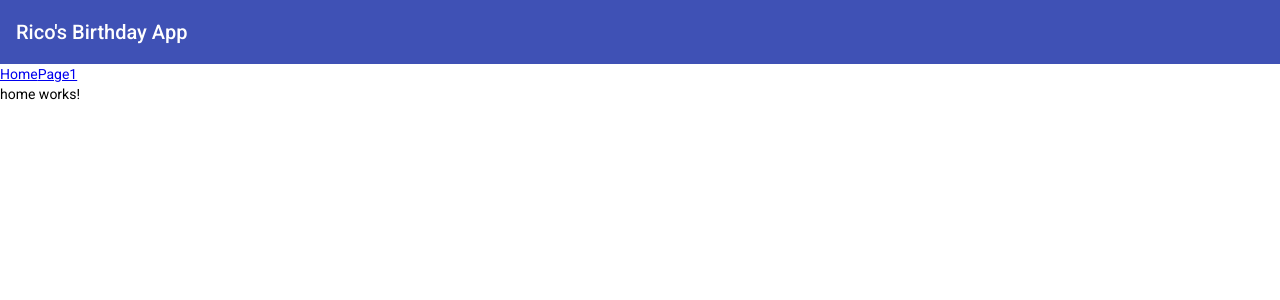
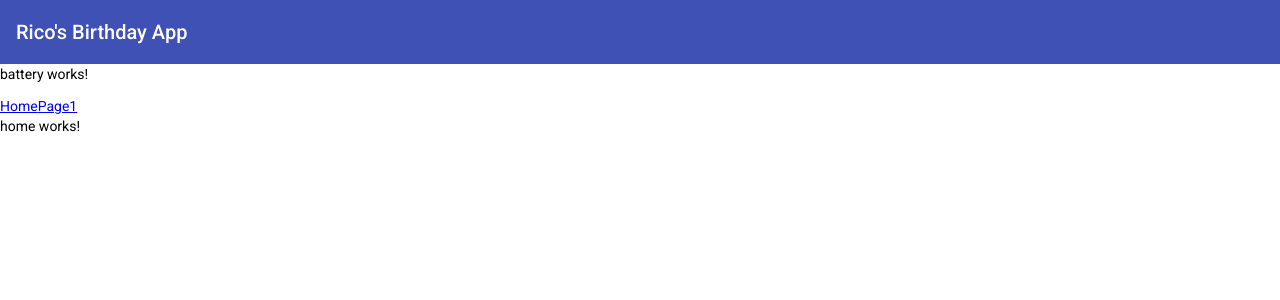
Before and after one commit to RoDoerIng/BirthdayApp, an Angular app: page / in a window 1280 px wide. Shown: the top 300 px of the page. Built offline with nearby package versions, Linux system fonts and the light colour scheme.

Commit message:
Add battery component

```diff
--- a/src/app/app.component.html
+++ b/src/app/app.component.html
@@ -12,6 +12,7 @@
 <mat-toolbar color="primary">
   <span>Rico's Birthday App</span>
 </mat-toolbar>
+<app-battery></app-battery>
 
 <a [routerLink]="['/']">Home</a>
 <a [routerLink]="['/page1']">Page1</a>
--- a/src/app/app.module.ts
+++ b/src/app/app.module.ts
@@ -9,12 +9,14 @@ import { MatToolbarModule } from '@angular/material/toolbar';
 import { HomeComponent } from './home/home.component';
 import { RouterModule } from '@angular/router';
 import { Page1Component } from './page1/page1.component';
+import { BatteryComponent } from './battery/battery.component';
 
 @NgModule({
   declarations: [
     AppComponent,
     HomeComponent,
-    Page1Component
+    Page1Component,
+    BatteryComponent
   ],
   imports: [
     BrowserModule,
--- /dev/null
+++ b/src/app/battery/battery.component.html
@@ -0,0 +1 @@
+<p>battery works!</p>
--- /dev/null
+++ b/src/app/battery/battery.component.ts
@@ -0,0 +1,15 @@
+import { Component, OnInit } from '@angular/core';
+
+@Component({
+  selector: 'app-battery',
+  templateUrl: './battery.component.html',
+  styleUrls: ['./battery.component.css']
+})
+export class BatteryComponent implements OnInit {
+
+  constructor() { }
+
+  ngOnInit(): void {
+  }
+
+}
```
Also changed, not shown: src/app/battery/battery.component.css (added), 1 other file (tests, documents, lock files or other folders).
